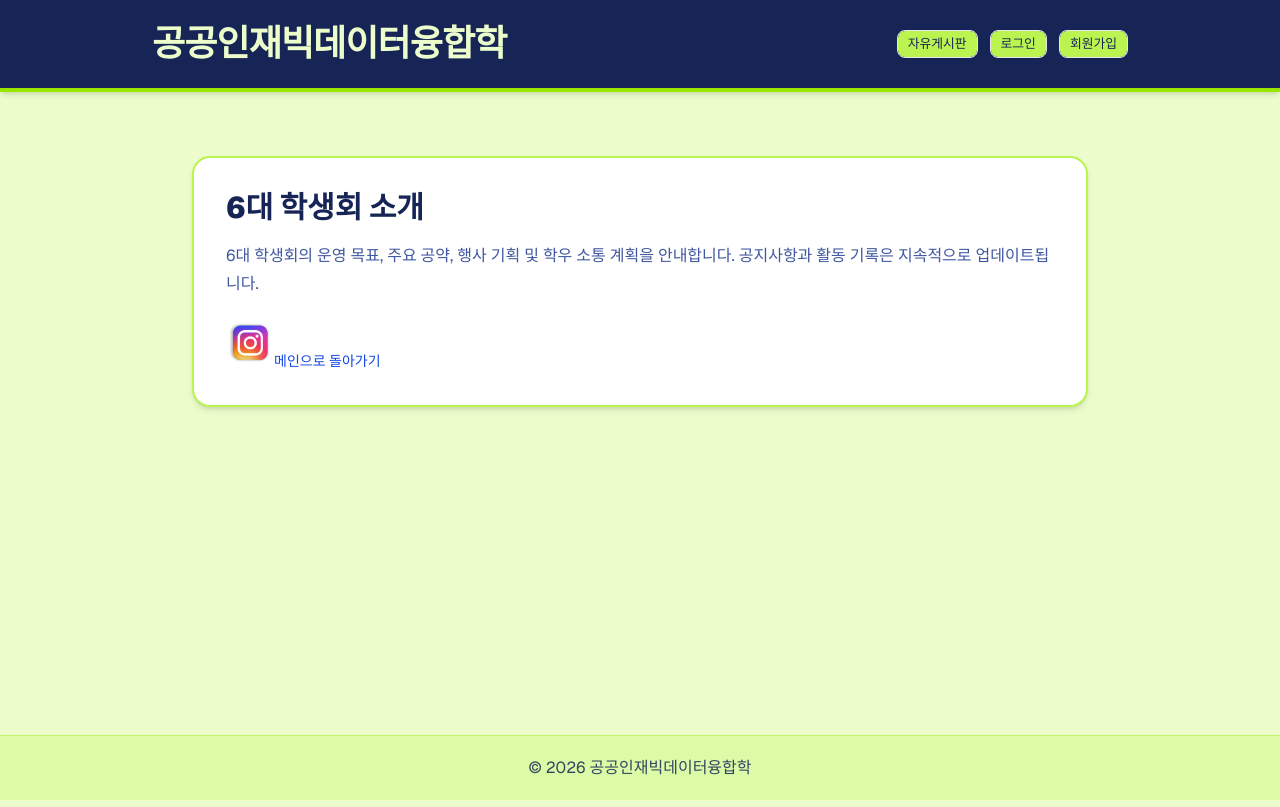
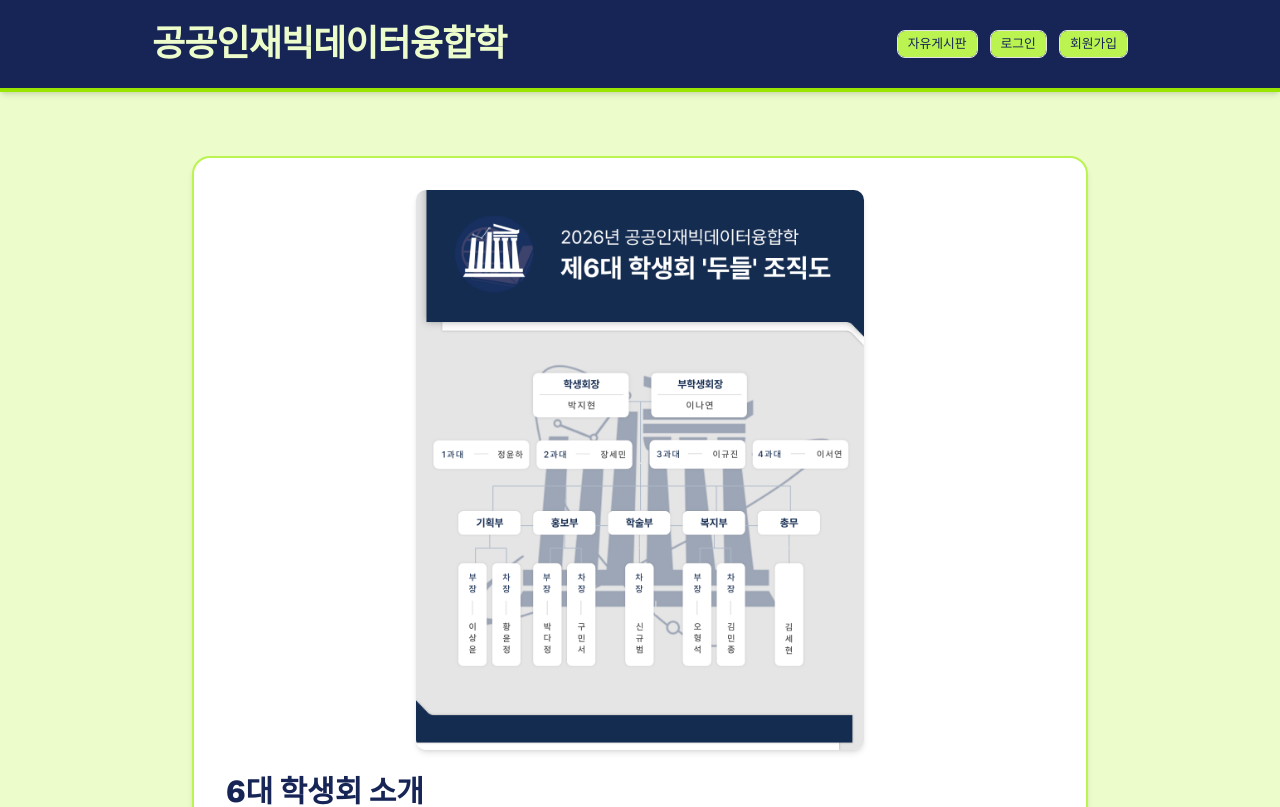
Before and after one commit to sangyoon0220/my-first-web, a Next.js app: page /student-council-6 in a window 1280 px wide. Shown: the top 807 px of the page. Built offline with nearby package versions, Linux system fonts and the light colour scheme; no server answers.

Commit message:
Add 6대 학생회 photo and show it on page

```diff
--- a/app/student-council-6/page.tsx
+++ b/app/student-council-6/page.tsx
@@ -4,6 +4,9 @@ export default function StudentCouncilSixPage() {
   return (
     <section className="max-w-4xl mx-auto py-8">
       <div className="rounded-2xl border-2 border-lime-300 bg-white p-8 shadow-md text-blue-950">
+        <div className="flex justify-center mb-6">
+          <img src="/images/student-council-6.png" alt="제6대 학생회" className="w-full max-w-md rounded-lg shadow-md" />
+        </div>
         <h1 className="text-3xl font-black mb-4">6대 학생회 소개</h1>
         <p className="text-blue-900/85 leading-7">
           6대 학생회의 운영 목표, 주요 공약, 행사 기획 및 학우 소통 계획을 안내합니다.
```
Also changed, not shown: public/images/student-council-6.png (added).
